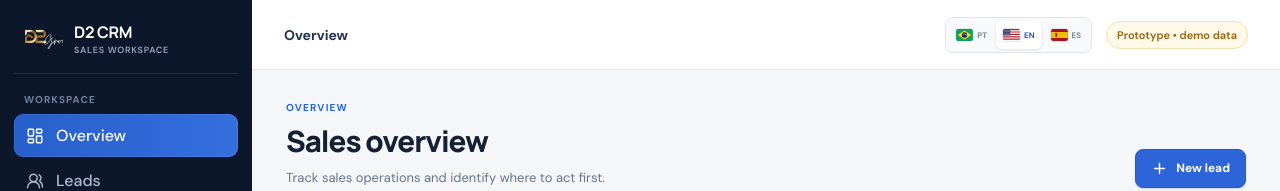
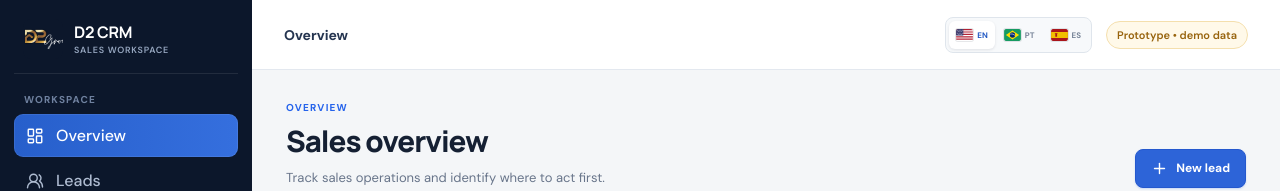
Before and after one commit to allcablingtechcorp-coder/D2-MAP-CRM, a React (Vite) app in the folder v2/: page / in a window 1280 px wide. Shown: the top 191 px of the page. Built offline with nearby package versions, Linux system fonts and the light colour scheme.

Commit message:
Put English first in language selectors and record release verification

```diff
--- a/v2/src/application/SessionRuntime.tsx
+++ b/v2/src/application/SessionRuntime.tsx
@@ -121,7 +121,7 @@ type SessionScreenState = "loading" | "signed_out" | "membership_required" | "ac
 
 function LanguageSwitcher() {
   const { locale, setLocale, t } = useI18n();
-  return <div className="language-switcher" role="group" aria-label={t("language.label")}>{(["pt", "en", "es"] as Locale[]).map((language) => <button key={language} className={locale === language ? "active" : ""} onClick={() => setLocale(language)} aria-pressed={locale === language}><LanguageFlag locale={language} /><span>{language.toUpperCase()}</span></button>)}</div>;
+  return <div className="language-switcher" role="group" aria-label={t("language.label")}>{(["en", "pt", "es"] as Locale[]).map((language) => <button key={language} className={locale === language ? "active" : ""} onClick={() => setLocale(language)} aria-pressed={locale === language}><LanguageFlag locale={language} /><span>{language.toUpperCase()}</span></button>)}</div>;
 }
 
 function SessionScreen({ state, identity, onPrimaryAction, onSecondaryAction, busy = false, error = false }: { state: SessionScreenState; identity?: AuthIdentity; onPrimaryAction?: () => void; onSecondaryAction?: () => void; busy?: boolean; error?: boolean }) {
--- a/v2/src/components/AppShell.tsx
+++ b/v2/src/components/AppShell.tsx
@@ -121,7 +121,7 @@ export function AppShell({
           <strong className="topbar-title">{t(`nav.${activeModule}` as TranslationKey)}</strong>
           <div className="topbar-actions">
             <div className="language-switcher" role="group" aria-label={t("language.label")}>
-              {(["pt", "en", "es"] as Locale[]).map((language) => (
+              {(["en", "pt", "es"] as Locale[]).map((language) => (
                 <button key={language} className={locale === language ? "active" : ""} onClick={() => setLocale(language)} aria-pressed={locale === language} title={t(`language.${language}` as TranslationKey)}>
                   <LanguageFlag locale={language} />
                   <span>{language.toUpperCase()}</span>
```
Also changed, not shown: 3 other files (tests, documents, lock files or other folders).
